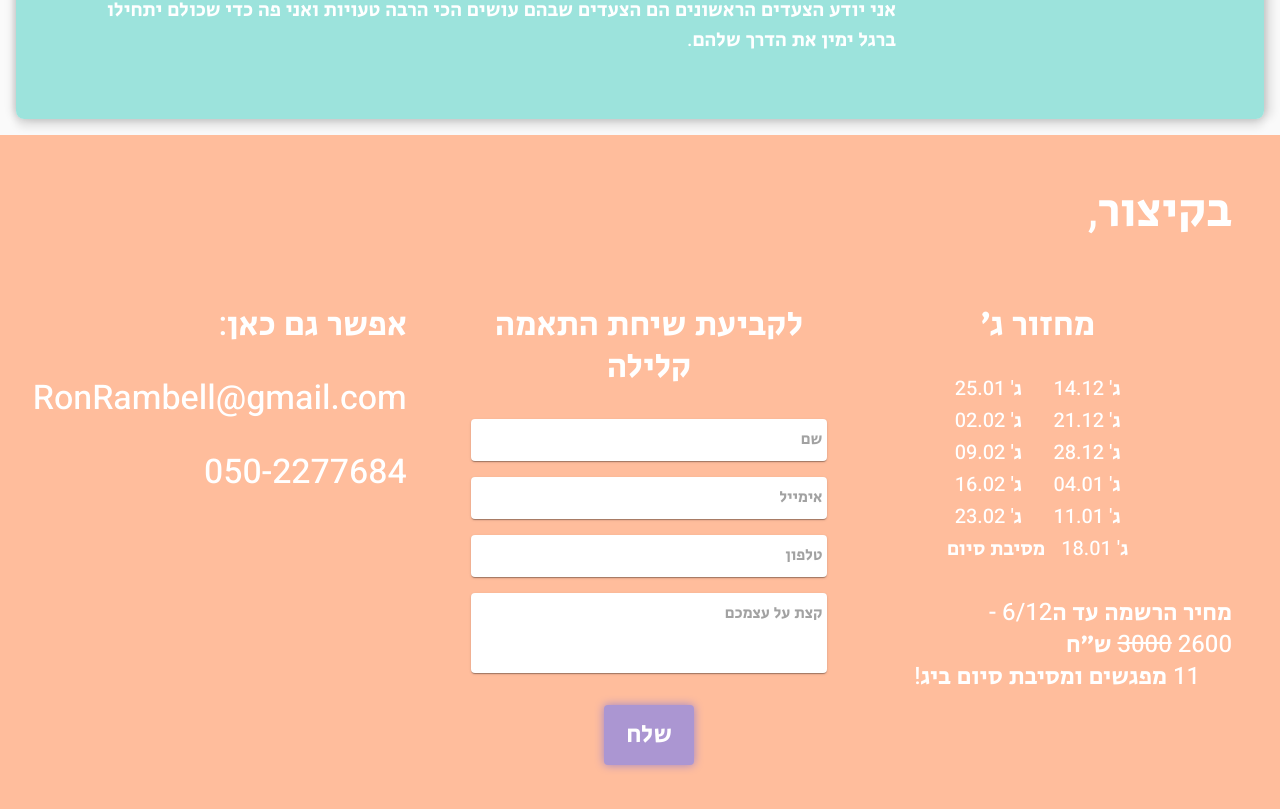
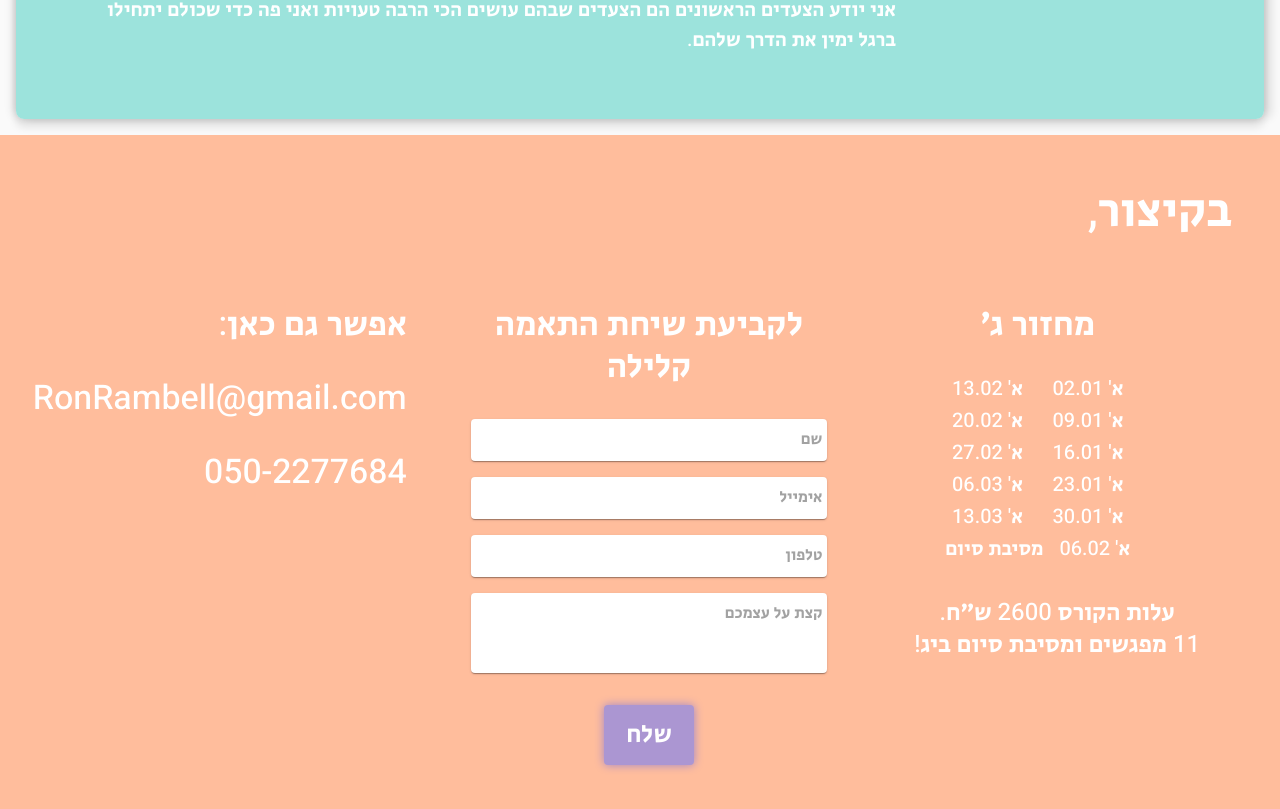
Before and after one commit to david-balko/stav-dj-course, a React (Create React App) app: page / in a window 1280 px wide. Shown: the part 5778-6587 px from the top of the page. Built offline with nearby package versions, Linux system fonts and the light colour scheme; a web font is replaced by a local one.

Commit message:
changed dates

```diff
--- a/src/components/Contact.jsx
+++ b/src/components/Contact.jsx
@@ -22,17 +22,17 @@ const lessonDates1 = [
 ]
 
 const lessonDates2 = [
-  `ג' 14.12`,
-  `ג' 21.12`,
-  `ג' 28.12`,
-  `ג' 04.01`,
-  `ג' 11.01`,
-  `ג' 18.01`,
-  `ג' 25.01`,
-  `ג' 02.02`,
-  `ג' 09.02`,
-  `ג' 16.02`,
-  `ג' 23.02`,
+  `א' 02.01`,
+  `א' 09.01`,
+  `א' 16.01`,
+  `א' 23.01`,
+  `א' 30.01`,
+  `א' 06.02`,
+  `א' 13.02`,
+  `א' 20.02`,
+  `א' 27.02`,
+  `א' 06.03`,
+  `א' 13.03`,
 ]
 
 const useStyles = makeStyles(theme => ({
@@ -312,7 +312,8 @@ export const Contact = inject()(observer((props) =>  {
             </div> */}
           </div>
           <div className={classes.price}>
-            <Typography variant={desktop ? "h5" : "h6"}>{`מחיר הרשמה עד ה6/12 - `}<del>3000</del>&nbsp;{`2600 ש״ח`}</Typography>
+            <Typography variant={desktop ? "h5" : "h6"}>{`עלות הקורס 2600 ש״ח.`}</Typography>
+            {/* <Typography variant={desktop ? "h5" : "h6"}>{`מחיר הרשמה עד ה6/12 - `}<del>3000</del>&nbsp;{`2600 ש״ח`}</Typography> */}
             <Typography variant={desktop ? "h5" : "h6"}>{`11 מפגשים ומסיבת סיום ביג!`}</Typography>
           </div>
         </div>
```
